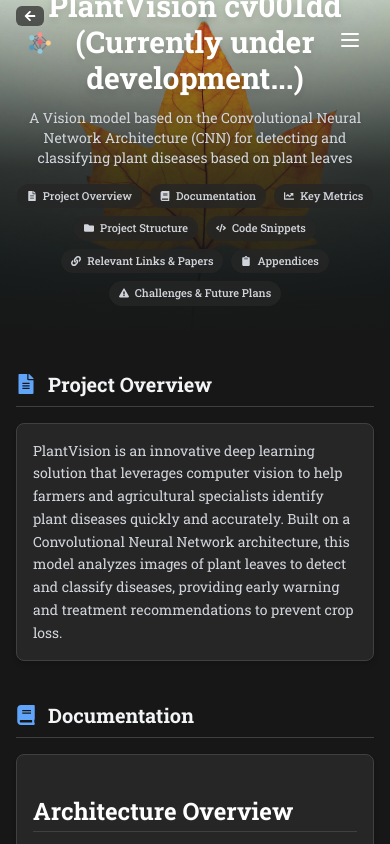
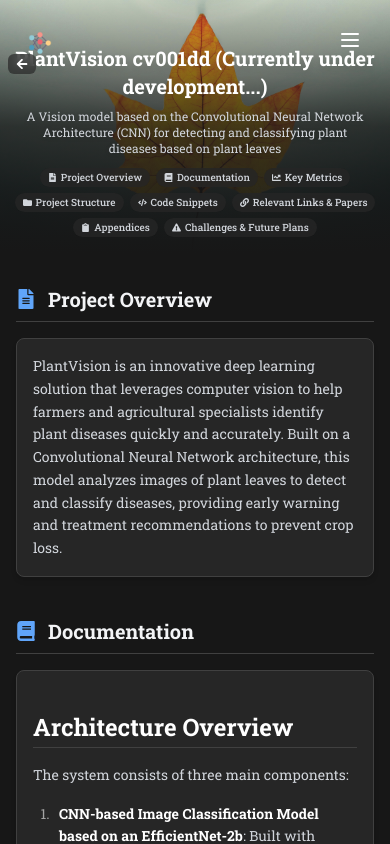
Before and after one commit to MDeus-ai/deus, a React (Create React App) app: page /projects/plantvision-cv001dd in a window 390 px wide. Shown: the top 844 px of the page. Built offline with nearby package versions, Linux system fonts and the light colour scheme; a web font is replaced by a local one.

Commit message:
Version 5.11.7-slight modification of the projects page

```diff
--- a/src/pages/PlantVisionPage.js
+++ b/src/pages/PlantVisionPage.js
@@ -327,8 +327,7 @@ const ProjectDetailPage = () => {
     code: ({ node, inline, className, children, ...props }) => {
       const match = /language-(\w+)/.exec(className || '');
       return !inline && match ? (
-        // **MODIFICATION:** Removed the wrapper div and its border/shadow.
-        // Let SyntaxHighlighter handle the background and rounding directly.
+
         <div className="my-4 md:my-5"> {/* Simple margin wrapper */}
             <SyntaxHighlighter
                 style={codeHighlightTheme}
@@ -631,7 +630,7 @@ const ProjectDetailPage = () => {
       `}</style>
 
       {/* Hero Section */}
-      <header className="relative h-[40vh] sm:h-[45vh] md:h-[50vh] flex items-end pb-8 md:pb-12 justify-center">
+      <header className="relative h-[30vh] sm:h-[35vh] md:h-[45vh] lg:h-[50vh] flex items-end pb-4 sm:pb-6 md:pb-10 justify-center">
         <div className="absolute inset-0 overflow-hidden">
           <img
             src={project.image || "/api/placeholder/1200/600"}
@@ -642,30 +641,28 @@ const ProjectDetailPage = () => {
           <div className="absolute inset-0 bg-gradient-to-t from-neutral-900 via-neutral-900/80 to-transparent"></div>
         </div>
 
-        <div className="relative z-10 text-center px-4 max-w-5xl mx-auto w-full">
-          {/* Back Button - **MODIFICATION:** Adjusted padding and hidden text on small screens */}
-          <div className="absolute top-4 left-4 z-20">
+        <div className="relative z-10 text-center px-3 sm:px-4 max-w-5xl mx-auto w-full">
+          {/* Back Button */}
+          <div className="absolute top-2 sm:top-4 left-2 sm:left-4 z-20">
             <Link
               to="/projects"
               className="inline-flex items-center gap-1.5 bg-neutral-800/70 text-white rounded-md hover:bg-neutral-700/90 transition-all font-roboto-slab backdrop-blur-sm
-                           px-2 py-1 text-xs  /* Mobile first: smaller padding, smaller text */
-                           sm:px-3 sm:py-1.5 sm:text-sm sm:gap-2 /* Small screens and up: restore original size */
-                          "
-                title="Back to Projects" // Add title attribute for accessibility on icon-only
+                      px-2 py-1 text-xs
+                      sm:px-3 sm:py-1.5 sm:text-sm sm:gap-2"
+              title="Back to Projects"
             >
               <FaArrowLeft />
-                <span className="hidden sm:inline">Back to Projects</span> {/* Hide text on mobile */}
+              <span className="hidden sm:inline">Back to Projects</span>
             </Link>
           </div>
 
-          {/* Rest of Hero content remains the same */}
-          <h1 className="text-3xl sm:text-4xl md:text-5xl font-bold text-white mb-3 md:mb-4 font-roboto-slab drop-shadow-lg">
+          <h1 className="text-xl sm:text-2xl md:text-3xl lg:text-4xl font-bold text-white mb-2 sm:mb-3 md:mb-4 font-roboto-slab drop-shadow-lg">
             {project.title}
           </h1>
-          <p className="text-sm sm:text-base md:text-lg text-gray-300 max-w-3xl mx-auto mb-4 md:mb-6 font-roboto-slab drop-shadow">
+          <p className="text-xs sm:text-sm md:text-base text-gray-300 max-w-3xl mx-auto mb-3 sm:mb-4 md:mb-5 px-2 font-roboto-slab drop-shadow">
             {project.description}
           </p>
-          <div className="flex flex-wrap justify-center gap-2 sm:gap-2.5">
+          <div className="flex flex-wrap justify-center gap-1.5 sm:gap-2">
             {sections.map((section) => (
               <a
                 key={section.id}
@@ -674,9 +671,9 @@ const ProjectDetailPage = () => {
                   e.preventDefault();
                   document.getElementById(section.id)?.scrollIntoView({ behavior: 'smooth', block: 'start' });
                 }}
-                className="flex items-center gap-1.5 px-2.5 py-1 sm:px-3 sm:py-1.5 bg-neutral-800/80 text-gray-300 rounded-full text-[11px] sm:text-xs font-medium hover:bg-neutral-700/90 transition-colors font-roboto-slab backdrop-blur-sm"
+                className="flex items-center gap-1 px-2 py-0.5 sm:px-2.5 sm:py-1 bg-neutral-800/80 text-gray-300 rounded-full text-[10px] sm:text-xs font-medium hover:bg-neutral-700/90 transition-colors font-roboto-slab backdrop-blur-sm"
               >
-                <span className="text-[10px] sm:text-xs">{section.icon}</span>
+                <span className="text-[9px] sm:text-xs">{section.icon}</span>
                 {section.title}
               </a>
             ))}
```
Lines whose indentation alone changed are shown as unchanged.
